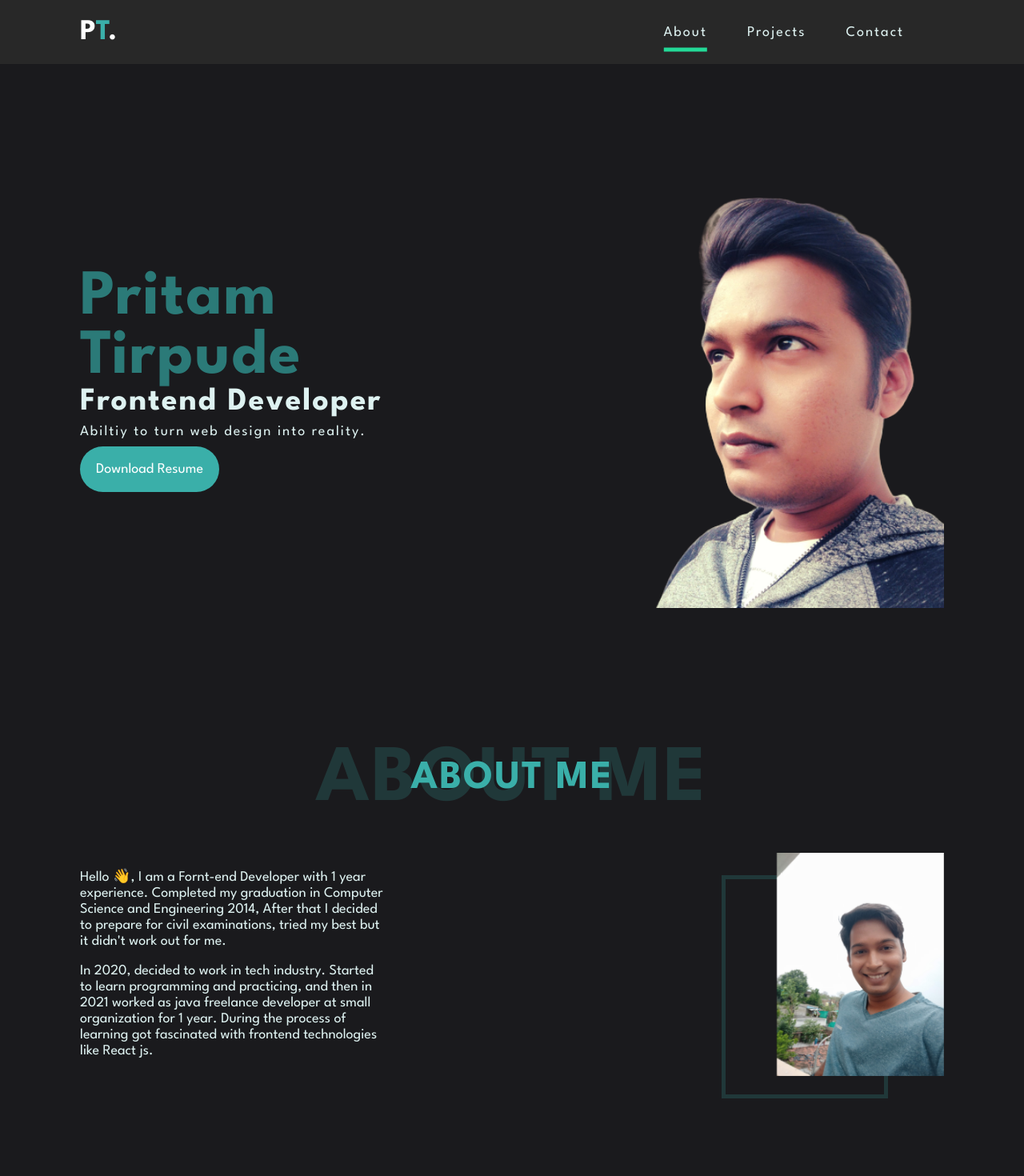
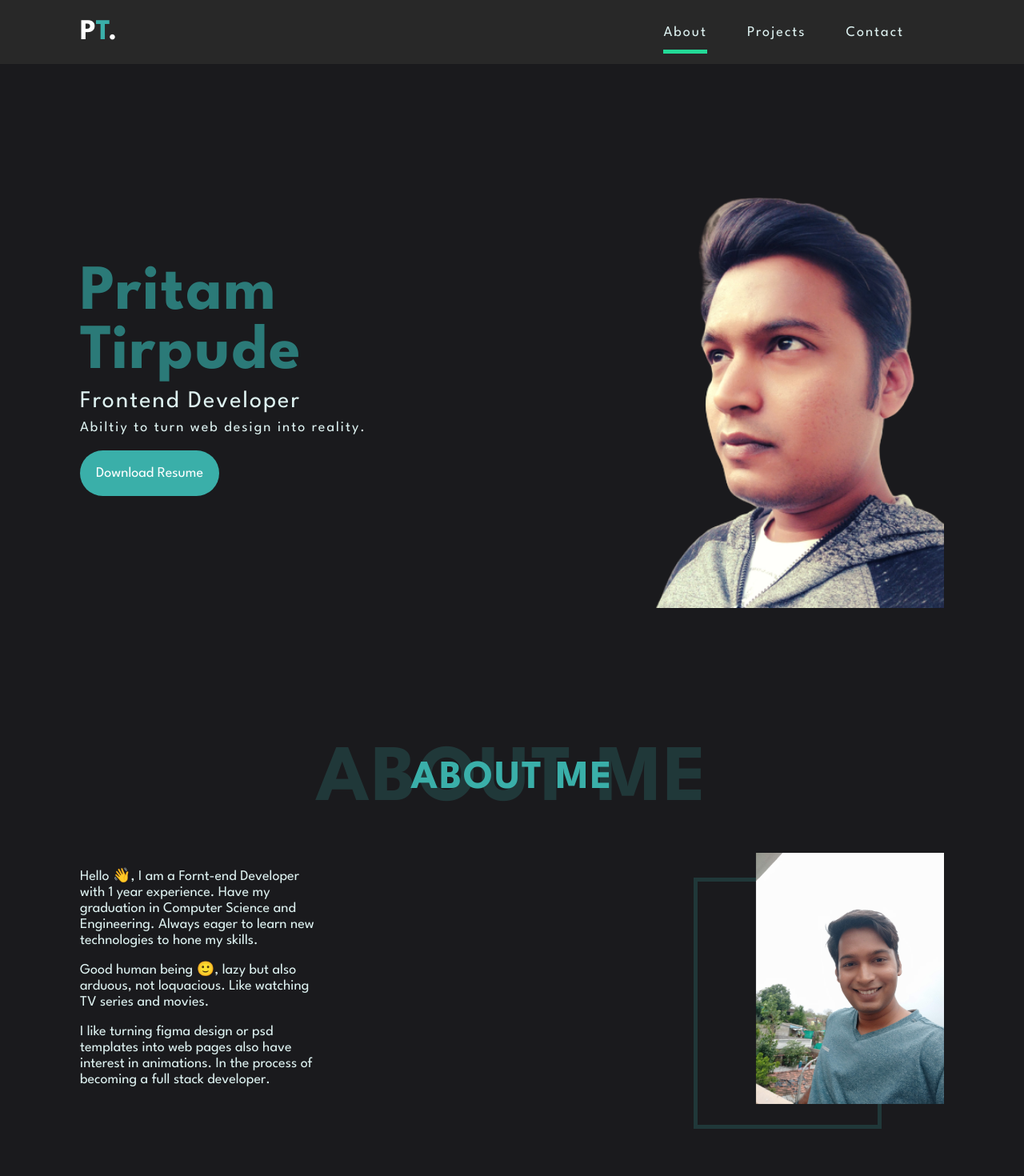
Before and after one commit to pritamtirpude/my-portfolio-app, a React (Create React App) app: page / in a window 1280 px wide. Shown: the top 1470 px of the page at 80% size. Built offline with nearby package versions, Linux system fonts and the light colour scheme.

Commit message:
changes in animation, about, contact

```diff
--- a/src/animation.js
+++ b/src/animation.js
@@ -9,7 +9,7 @@ export const pageAnimation = {
     transition: {
       duration: 0.5,
       when: "beforeChildren",
-      staggerChildren: 0.25,
+      staggerChildren: 0.15,
     },
   },
   exit: {
--- a/src/components/about/AboutComponent.jsx
+++ b/src/components/about/AboutComponent.jsx
@@ -71,9 +71,11 @@ const AboutContent = styled.div`
   }
 
   h3 {
-    font-size: 4rem;
+    font-size: 3rem;
     color: var(--color-text);
     letter-spacing: 0.2rem;
+    font-weight: lighter;
+    margin-top: 1rem;
 
     @media screen and (max-width: 768px) {
       font-size: 3rem;
@@ -123,6 +125,7 @@ const Hide = styled.div`
 `;
 
 const ButtonHide = styled.div`
+  margin-top: 1rem;
   padding: 3rem 0rem;
   overflow: hidden;
 `;
--- a/src/components/about/AboutMe.jsx
+++ b/src/components/about/AboutMe.jsx
@@ -18,18 +18,20 @@ const AboutMe = () => {
       <AboutContent>
         <AboutDescription>
           <p>
-            Hello 👋, I am a Fornt-end Developer with 1 year experience.
-            Completed my graduation in Computer Science and Engineering 2014,
-            After that I decided to prepare for civil examinations, tried my
-            best but it didn't work out for me.
+            Hello 👋, I am a Fornt-end Developer with 1 year experience. Have my
+            graduation in Computer Science and Engineering. Always eager to
+            learn new technologies to hone my skills.
           </p>
           <br></br>
           <p>
-            In 2020, decided to work in tech industry. Started to learn
-            programming and practicing, and then in 2021 worked as java
-            freelance developer at small organization for 1 year. During the
-            process of learning got fascinated with frontend technologies like
-            React js.
+            Good human being 🙂, lazy but also arduous, not loquacious. Like
+            watching TV series and movies.
+          </p>
+          <br></br>
+          <p>
+            I like turning figma design or psd templates into web pages also
+            have interest in animations. In the process of becoming a full stack
+            developer.
           </p>
         </AboutDescription>
         <AboutImage>
@@ -43,7 +45,6 @@ const AboutMe = () => {
 
 const AboutMeSection = styled(motion.div)`
   padding: 5rem 10rem;
-  min-height: 100vh;
 
   @media screen and (max-width: 768px) {
     padding: 5rem 2rem;
--- a/src/components/contact/ContactComponent.jsx
+++ b/src/components/contact/ContactComponent.jsx
@@ -74,6 +74,7 @@ const ContactComponent = () => {
             onChange={handleChange}
             placeholder="Name"
             name="name"
+            required
           />
           <input
             type="text"
@@ -82,6 +83,7 @@ const ContactComponent = () => {
             onChange={handleChange}
             placeholder="Subject"
             name="subject"
+            required
           />
           <input
             type="email"
@@ -171,6 +173,7 @@ const FormControl = styled.div`
       color: white;
       letter-spacing: 0.2rem;
       font-family: inherit;
+      border: none;
 
       &:focus {
         outline: none;
--- a/src/components/navbar/Navbar.jsx
+++ b/src/components/navbar/Navbar.jsx
@@ -106,10 +106,10 @@ const Navigation = styled.div`
 const LineActive = styled(motion.div)`
   position: absolute;
   top: 3rem;
-  left: 50%;
+  left: 0%;
   width: 0%;
   height: 0.5rem;
-  transform: translate(-50%, -50%);
+  /* transform: translate(-50%, -50%); */
   background: #23d997;
 `;
 export default Navbar;
--- a/src/components/project/ProjectList.jsx
+++ b/src/components/project/ProjectList.jsx
@@ -4,8 +4,8 @@ import { ProjectCard } from "../../components";
 const ProjectList = ({ projects }) => {
   return (
     <ProjectListStyle>
-      {projects.map((project) => (
-        <ProjectCard project={project} />
+      {projects.map((project, index) => (
+        <ProjectCard key={index} project={project} />
       ))}
     </ProjectListStyle>
   );
```
